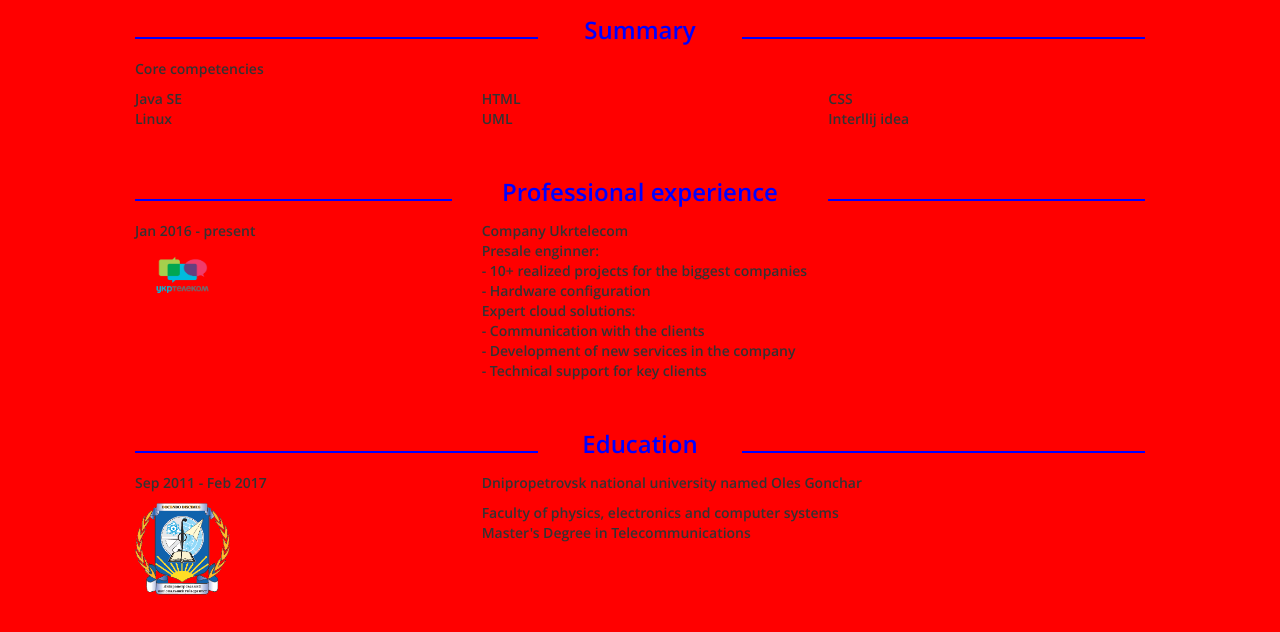
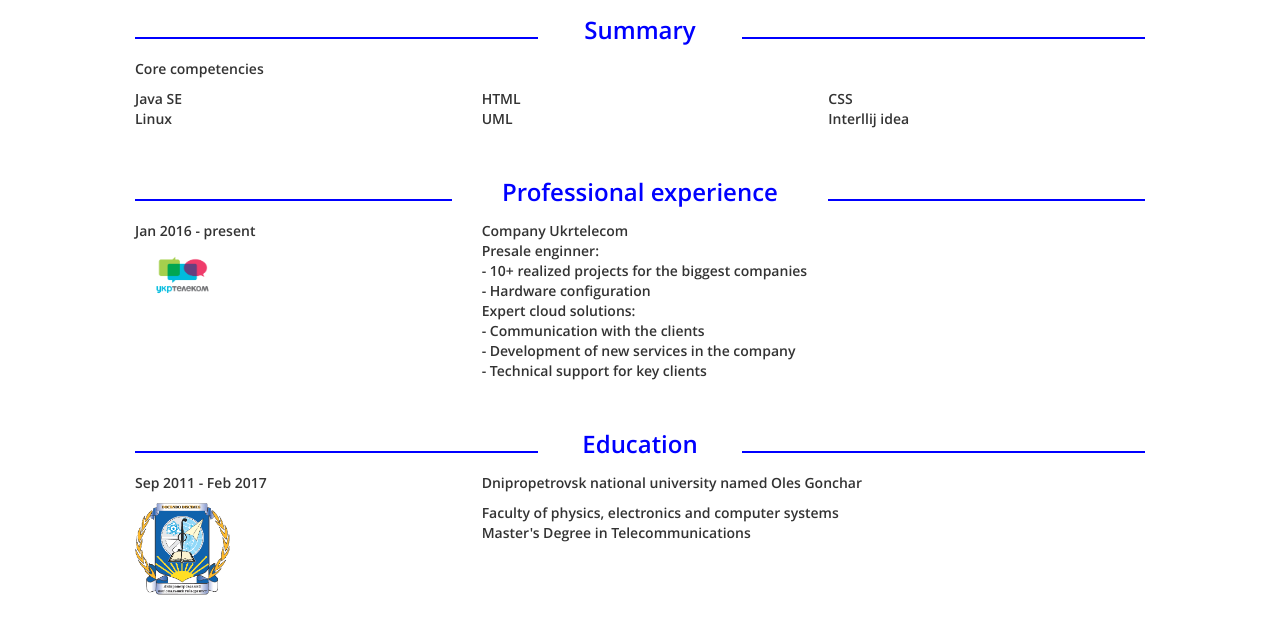
Before and after one commit to kosmostarr/PBtest.io, a plain HTML site: page index.html in a window 1280 px wide. Shown: the part 476-1108 px from the top of the page. Drawn offline with Linux system fonts and the light colour scheme; no server answers; a script that the page names is missing.

Commit message:
Update main.css

```diff
--- a/css/main.css
+++ b/css/main.css
@@ -1,6 +1,6 @@
 body {
 
-	background: red;
+	background: #fff;
 	margin: 0 auto;
 	margin-top: 90px;
 	font-family: "OpenSansSemiBold";
```
